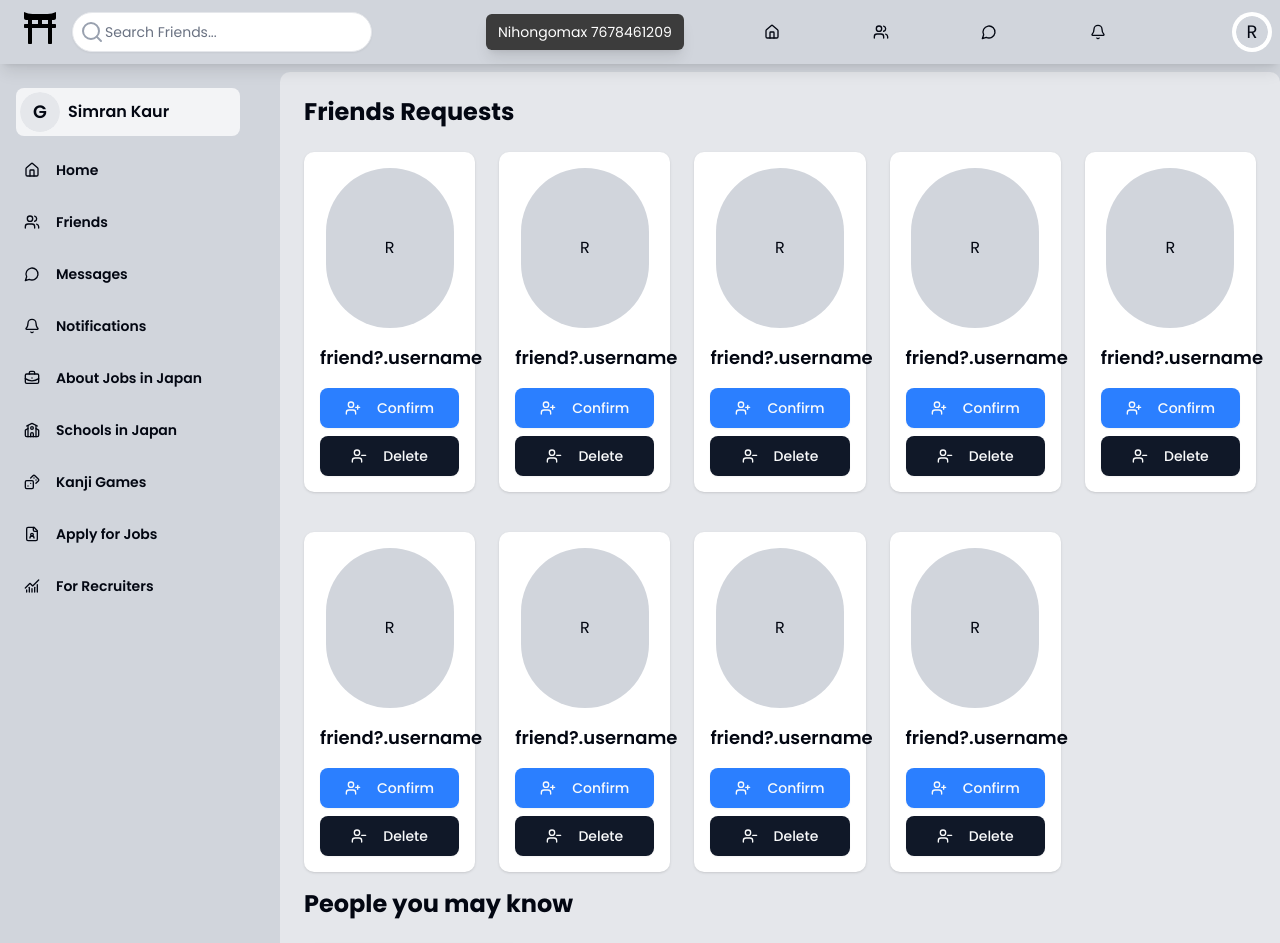
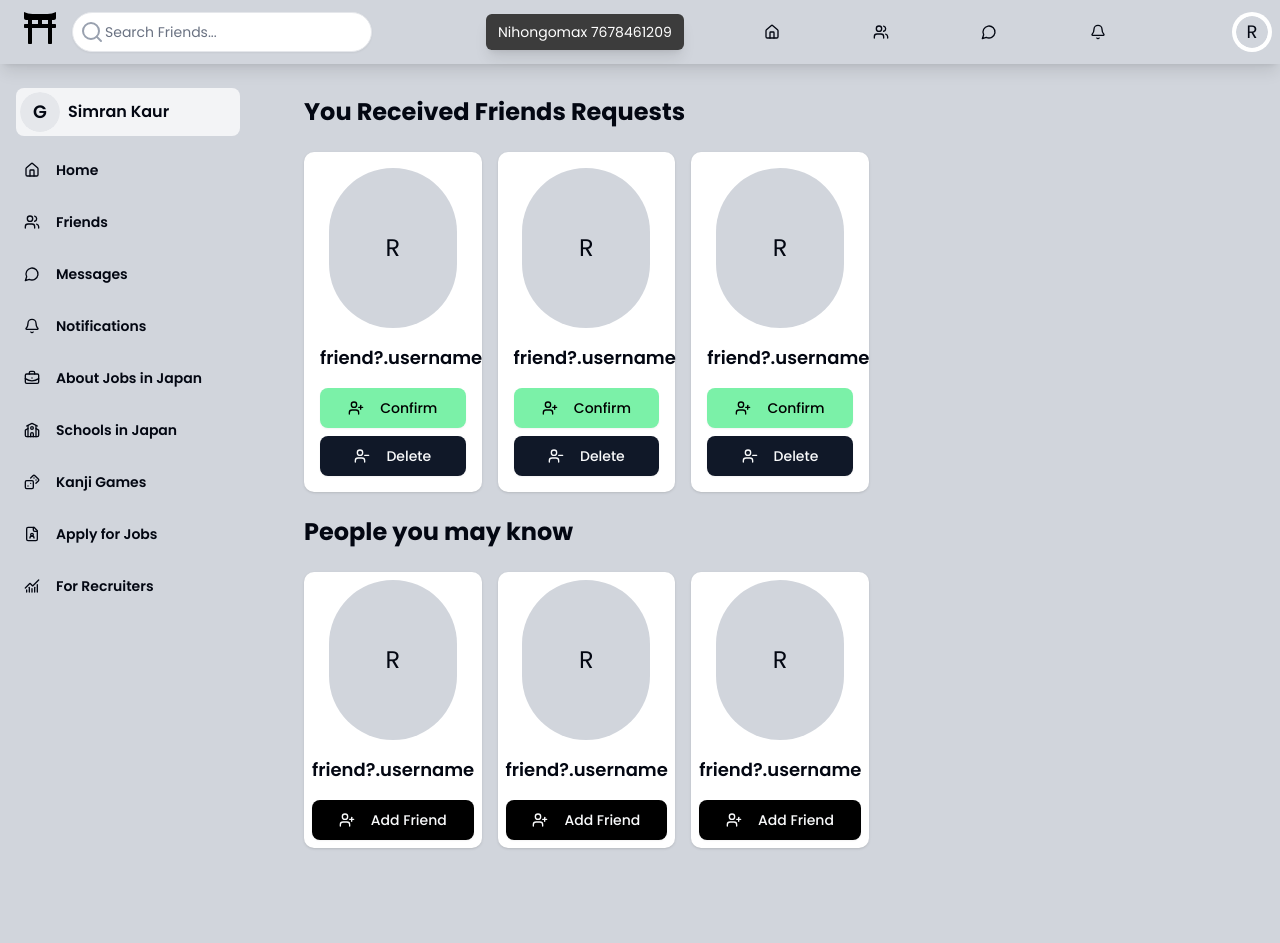
Before and after one commit to Ravi-kant-coder/Nihongomax, a Next.js app: page /friends-list in a window 1280 px wide. Shown: the top 943 px of the page. After the commit the page ends 888 px from the top, so only its background shows below. Built offline with nearby package versions, Linux system fonts and the light colour scheme.

Commit message:
people you may know

```diff
--- a/app/friends-list/FriendRequestCard.jsx
+++ b/app/friends-list/FriendRequestCard.jsx
@@ -1,33 +1,40 @@
-import { AnimatePresence } from "framer-motion";
-import React from "react";
 import { Avatar, AvatarFallback, AvatarImage } from "@/components/ui/avatar";
-import { motion } from "framer-motion";
 import { UserMinus, UserPlus } from "lucide-react";
 import { Button } from "@/components/ui/button";
 
 const FriendRequestCard = ({ friend, onAction }) => {
   const userPlaceholder = friend?.username?.split(" ")[0];
   return (
-    <div className="bg-white mb-4 dark:bg-gray-800 p-4 shadow rounded-lg">
-      <Avatar className="lg:h-[20vh] lg:w-[10vw] h-[22vh] w-[30vw] rounded mx-auto mb-4">
+    <div className="flex items-center lg:block bg-white dark:bg-black lg:p-4 p-2 shadow rounded-lg">
+      <Avatar className="lg:h-[20vh] lg:w-[10vw] h-[10vh] w-[15vw] rounded lg:mx-auto lg:mb-4 mx-5">
         {friend?.profilePicture ? (
           <AvatarImage src={friend?.profilePicture} alt={friend?.username} />
         ) : (
-          <AvatarFallback className="dark:bg-gray-400">R</AvatarFallback>
+          <AvatarFallback className="dark:bg-gray-400 text-2xl">
+            R
+          </AvatarFallback>
         )}
       </Avatar>
+      <div>
         <h3 className="text-lg font-semibold text-center mb-4 ">
           {"friend?.username"}
         </h3>
-
-      <div className="flex flex-col justify-between">
-        <Button className="bg-blue-500 " size="lg" onClick={() => {}}>
+        <div className="flex lg:flex-col lg:justify-between">
+          <Button
+            className="bg-green-300 hover:bg-green-400 text-black cursor-pointer"
+            size="lg"
+            onClick={() => {}}
+          >
             <UserPlus className="mr-2 h-4 w-4" /> Confirm
           </Button>
-
-        <Button className="mt-2 " size="lg" onClick={() => {}}>
+          <Button
+            className="lg:mt-2 lg:ml-0 ml-2 cursor-pointer"
+            size="lg"
+            onClick={() => {}}
+          >
             <UserMinus className="mr-2 h-4 w-4" /> Delete
           </Button>
+        </div>
       </div>
     </div>
   );
--- a/app/friends-list/FriendsSuggestion.jsx
+++ b/app/friends-list/FriendsSuggestion.jsx
@@ -6,36 +6,34 @@ import { UserMinus, UserPlus } from "lucide-react";
 import { Button } from "@/components/ui/button";
 
 const FriendSuggestion = ({ friend, onAction }) => {
-  const userPlaceholder = friend?.username
-    ?.split(" ")
-    .map((name) => name[0])
-    .join("");
+  const userPlaceholder = friend?.username?.split(" ")[0];
   return (
-    <AnimatePresence>
-      <motion.div
-        initial={{ opacity: 0, x: 50 }}
-        animate={{ opacity: 1, x: 0 }}
-        transition={{ duration: 0.3 }}
-        className="bg-white mb-4 dark:bg-gray-800 p-4 shadow rounded-lg"
-      >
-        <Avatar className="h-32 w-32 rounded mx-auto mb-4">
-          {friend?.profilePicture ? (
-            <AvatarImage src={friend?.profilePicture} alt={friend?.username} />
-          ) : (
-            <AvatarFallback className="dark:bg-gray-400">R</AvatarFallback>
-          )}
-        </Avatar>
-        <h3 className="text-lg font-semibold text-center mb-4 ">
-          {friend?.username}
+    <div className="bg-white mb-4 dark:bg-black lgt:p-4 p-2 shadow rounded-lg flex items-center lg:block">
+      <Avatar className="lg:h-[20vh] lg:w-[10vw] h-[10vh] w-[15vw] rounded lg:mx-auto lg:mb-4 mx-5">
+        {friend?.profilePicture ? (
+          <AvatarImage src={friend?.profilePicture} alt={friend?.username} />
+        ) : (
+          <AvatarFallback className="dark:bg-gray-400 text-2xl">
+            R
+          </AvatarFallback>
+        )}
+      </Avatar>
+      <div>
+        <h3 className="text-lg font-semibold text-center lg:mb-4 mb-1 ">
+          {"friend?.username"}
         </h3>
 
         <div className="flex flex-col justify-between">
-          <Button className="bg-blue-500 " size="lg" onClick={() => {}}>
+          <Button
+            className="bg-black dark:bg-white cursor-pointer dark:hover:bg-gray-400 hover:bg-gray-800"
+            size="lg"
+            onClick={() => {}}
+          >
             <UserPlus className="mr-2 h-4 w-4" /> Add Friend
           </Button>
         </div>
-      </motion.div>
-    </AnimatePresence>
+      </div>
+    </div>
   );
 };
 
--- a/app/friends-list/page.js
+++ b/app/friends-list/page.js
@@ -10,8 +10,8 @@ import FriendRequestCard from "./FriendRequestCard";
 
 const Page = () => {
   const [loading, setLoading] = useState(false);
-  const friendRequests = [{}, {}, {}, {}, {}, {}, {}, {}, {}];
-  const friendSuggestion = [{}];
+  const friendRequests = [{}, {}, {}];
+  const friendSuggestion = [{}, {}, {}];
   //   const {
   //     //     followUser,
   //     //     loading,
@@ -47,9 +47,11 @@ const Page = () => {
       <div className="hidden lg:fixed lg:block">
         <LeftSideBar />
       </div>
-      <main className="p-6 bg-gray-200 lg:rounded-lg lg:ml-70 mx-4 lg:mx-0">
-        <h1 className="text-2xl font-bold mb-6">Friends Requests</h1>
-        <div className="grid grid-cols-1 sm:grid-cols-2 md:grid-cols-3 lg:grid-cols-5 gap-6  ">
+      <main className="p-6 lg:rounded-lg lg:ml-70 mx-4 lg:mx-0">
+        <h1 className="text-2xl font-bold mb-6">
+          {friendRequests.length > 0 ? "You Received " : "No "}Friends Requests
+        </h1>
+        <div className="grid grid-cols-1 sm:grid-cols-2 md:grid-cols-3 lg:grid-cols-5 gap-4">
           {loading ? (
             <FriendCardSkeleton />
           ) : friendRequests.length === 0 ? (
@@ -69,8 +71,8 @@ const Page = () => {
           )}
         </div>
 
-        <h1 className="text-2xl font-bold mb-6">People you may know</h1>
-        <div className="grid grid-cols-1 sm:grid-cols-2 md:grid-cols-3 lg:grid-cols-4 gap-6  ">
+        <h1 className="text-2xl font-bold my-6">People you may know</h1>
+        <div className="grid grid-cols-1 sm:grid-cols-2 md:grid-cols-3 lg:grid-cols-5 gap-4">
           {loading ? (
             <FriendCardSkeleton />
           ) : friendSuggestion.length === 0 ? (
```
Lines whose indentation alone changed are shown as unchanged.
